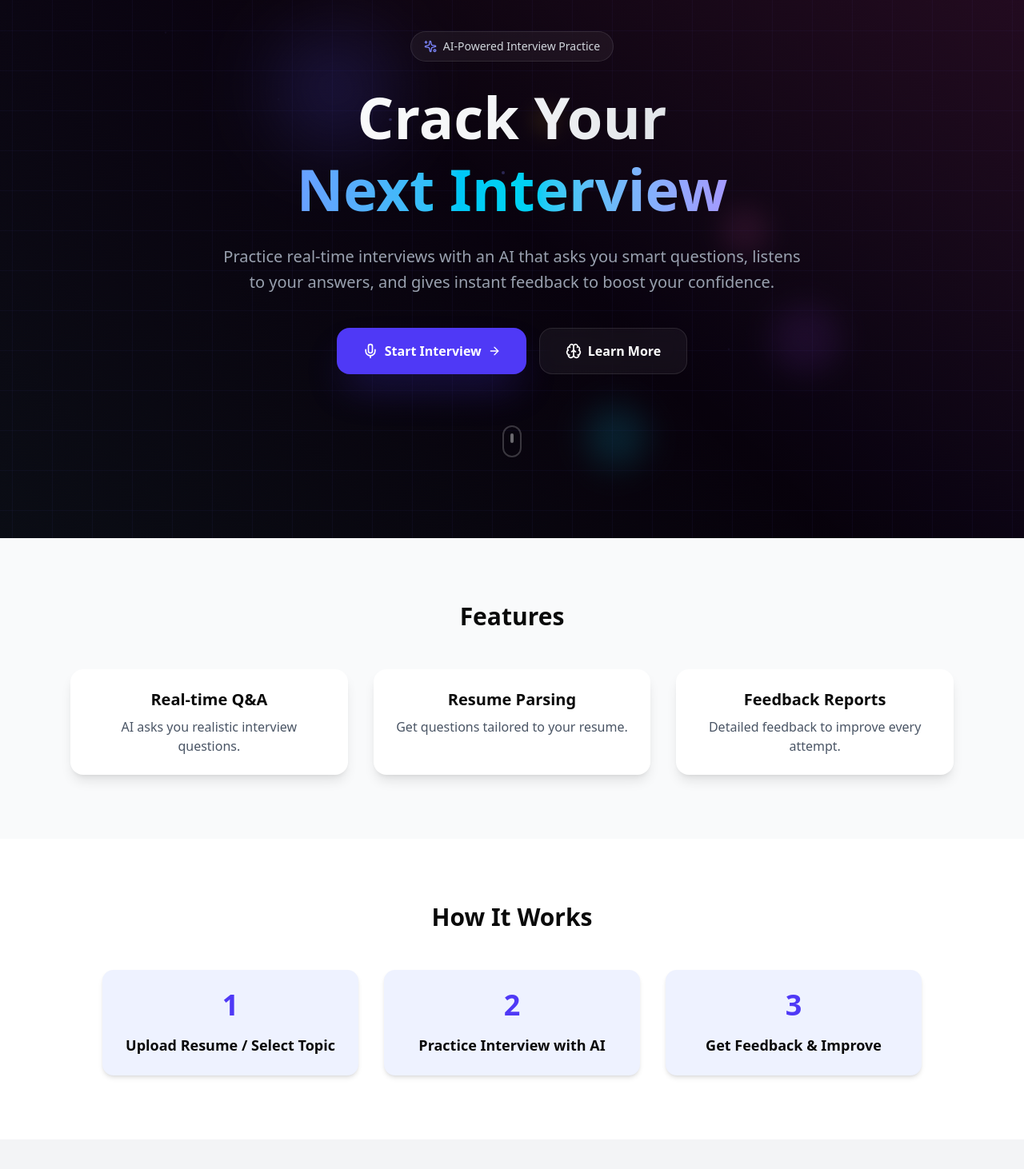
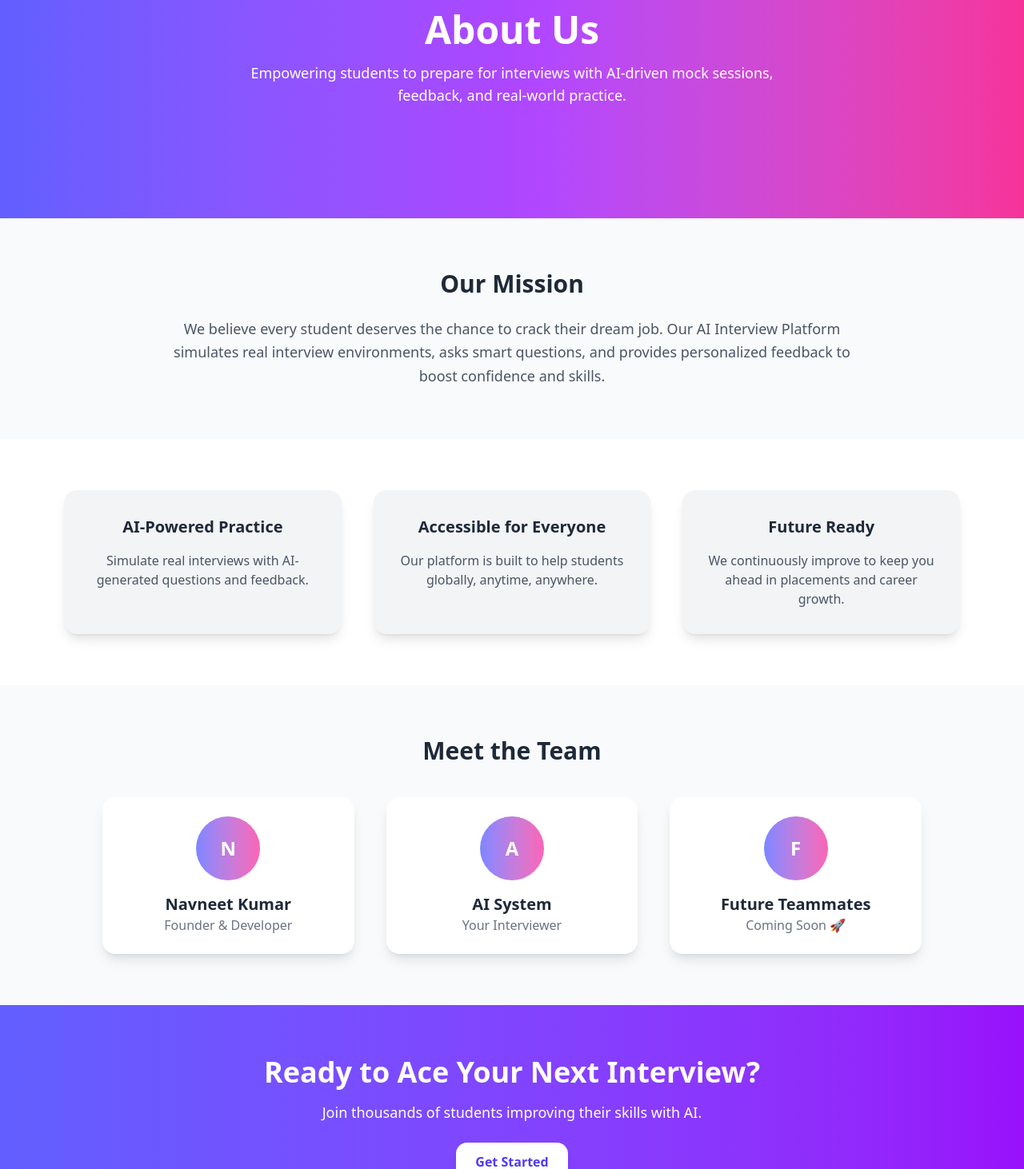
Before and after one commit to getNavneet/hirevo, a React (Vite) app: page /about in a window 1280 px wide. Shown: the part 127-1589 px from the top of the page at 80% size. Built offline with nearby package versions, Linux system fonts and the light colour scheme.

Commit message:
setup routes

```diff
--- a/src/App.jsx
+++ b/src/App.jsx
@@ -1,12 +1,9 @@
-import LandingPage from './pages/LandingPage';
-import Hero from './components/Hero/Hero';
-import Header from './components/Header/Header';
+import React from 'react';
+
 function App() {
   return (
     <div>
-      <LandingPage/>
-      {/* <Header/>
-      <Hero/> */}
+
     </div>
   );
 }
--- a/src/Layout.jsx
+++ b/src/Layout.jsx
@@ -1,5 +1,4 @@
-import React from 'react'
-import Header from './components/Header/Headersimple'
+import Header from './components/Header/Header'
 import Footer from './components/Footer/Footer'
 import { Outlet } from 'react-router-dom'
 
--- a/src/components/Header/Headersimple.jsx
+++ b/src/components/Header/Headersimple.jsx
@@ -0,0 +1,25 @@
+
+  function Header() {
+    return (
+      <header className="border-b bg-white shadow-sm">
+        <div className="max-w-6xl mx-auto px-4 py-6">
+          <div className="flex items-center justify-between">
+            <h1 className="text-3xl font-bold text-blue-600">Hirevo</h1>
+            <nav className="hidden md:flex items-center gap-6">
+              <a href="#" className="text-gray-600 hover:text-gray-900 transition-colors">
+                Practice
+              </a>
+              <a href="#" className="text-gray-600 hover:text-gray-900 transition-colors">
+                Progress
+              </a>
+              <a href="#" className="text-gray-600 hover:text-gray-900 transition-colors">
+                Help
+              </a>
+            </nav>
+          </div>
+        </div>
+      </header>
+    );
+  }
+
+  export default Header;
--- a/src/main.jsx
+++ b/src/main.jsx
@@ -1,14 +1,33 @@
-import { StrictMode } from 'react'
-import { createRoot } from 'react-dom/client'
-import { BrowserRouter } from 'react-router-dom';
+import { StrictMode } from "react";
+import { createRoot } from "react-dom/client";
+import {
+  Route,
+  RouterProvider,
+  createBrowserRouter,
+  createRoutesFromElements,
+} from "react-router-dom";
+import "./index.css";
+import Layout from "./Layout.jsx";
+import LandingPage from "./pages/LandingPage";
+import GetStatredPage from "./pages/GetStartedPage";
+import AboutPage from "./pages/AboutPage";
+import FeaturesPage from "./pages/FeaturesPage";
 
-import './index.css'
-import App from './App.jsx'
 
-createRoot(document.getElementById('root')).render(
+const router = createBrowserRouter(
+  createRoutesFromElements(
+    <Route path="/" element={<Layout />}>
+      <Route path="" element={<LandingPage />} />
+      <Route path="about" element={<AboutPage />} />
+      <Route path="getStarted" element={<GetStatredPage />} />
+      <Route path="features" element={<FeaturesPage />} />
+
+    </Route>
+  )
+);
+
+createRoot(document.getElementById("root")).render(
   <StrictMode>
-    <BrowserRouter>
-    <App />
-      </BrowserRouter>
+    <RouterProvider router={router} />
   </StrictMode>
-)
+);
--- /dev/null
+++ b/src/pages/AboutPage.jsx
@@ -0,0 +1,113 @@
+import { motion } from "framer-motion";
+
+function AboutPage() {
+  return (
+    <div className="bg-gray-50 text-gray-800">
+      {/* Hero Section */}
+      <section className="relative flex items-center justify-center h-[50vh] bg-gradient-to-r from-indigo-500 via-purple-500 to-pink-500 text-white">
+        <motion.div
+          initial={{ opacity: 0, y: 50 }}
+          animate={{ opacity: 1, y: 0 }}
+          transition={{ duration: 0.8 }}
+          className="text-center px-6"
+        >
+          <h1 className="text-5xl font-bold mb-4">About Us</h1>
+          <p className="text-lg max-w-2xl mx-auto">
+            Empowering students to prepare for interviews with AI-driven mock sessions, feedback, and real-world practice.
+          </p>
+        </motion.div>
+      </section>
+
+      {/* Mission Section */}
+      <section className="py-16 px-6 md:px-20">
+        <motion.div
+          initial={{ opacity: 0, x: -50 }}
+          whileInView={{ opacity: 1, x: 0 }}
+          transition={{ duration: 0.8 }}
+          className="max-w-4xl mx-auto text-center"
+        >
+          <h2 className="text-3xl font-bold mb-6">Our Mission</h2>
+          <p className="text-lg text-gray-600 leading-relaxed">
+            We believe every student deserves the chance to crack their dream job. Our AI Interview Platform simulates real interview environments, asks smart questions, and provides personalized feedback to boost confidence and skills.
+          </p>
+        </motion.div>
+      </section>
+
+      {/* Values Section */}
+      <section className="py-16 px-6 md:px-20 bg-white">
+        <div className="grid md:grid-cols-3 gap-10 max-w-6xl mx-auto">
+          {[
+            {
+              title: "AI-Powered Practice",
+              desc: "Simulate real interviews with AI-generated questions and feedback."
+            },
+            {
+              title: "Accessible for Everyone",
+              desc: "Our platform is built to help students globally, anytime, anywhere."
+            },
+            {
+              title: "Future Ready",
+              desc: "We continuously improve to keep you ahead in placements and career growth."
+            }
+          ].map((item, index) => (
+            <motion.div
+              key={index}
+              initial={{ opacity: 0, y: 50 }}
+              whileInView={{ opacity: 1, y: 0 }}
+              transition={{ duration: 0.6, delay: index * 0.2 }}
+              className="bg-gray-100 rounded-2xl shadow-lg p-8 text-center"
+            >
+              <h3 className="text-xl font-semibold mb-4">{item.title}</h3>
+              <p className="text-gray-600">{item.desc}</p>
+            </motion.div>
+          ))}
+        </div>
+      </section>
+
+      {/* Team Section */}
+      <section className="py-16 px-6 md:px-20">
+        <div className="max-w-5xl mx-auto text-center">
+          <h2 className="text-3xl font-bold mb-10">Meet the Team</h2>
+          <div className="grid sm:grid-cols-2 md:grid-cols-3 gap-10">
+            {[
+              { name: "Navneet Kumar", role: "Founder & Developer" },
+              { name: "AI System", role: "Your Interviewer" },
+              { name: "Future Teammates", role: "Coming Soon 🚀" }
+            ].map((member, index) => (
+              <motion.div
+                key={index}
+                initial={{ opacity: 0, scale: 0.9 }}
+                whileInView={{ opacity: 1, scale: 1 }}
+                transition={{ duration: 0.6 }}
+                className="bg-white shadow-lg rounded-2xl p-6"
+              >
+                <div className="w-20 h-20 mx-auto mb-4 rounded-full bg-gradient-to-r from-indigo-400 to-pink-400 flex items-center justify-center text-white text-2xl font-bold">
+                  {member.name[0]}
+                </div>
+                <h3 className="text-xl font-semibold">{member.name}</h3>
+                <p className="text-gray-500">{member.role}</p>
+              </motion.div>
+            ))}
+          </div>
+        </div>
+      </section>
+
+      {/* Call To Action */}
+      <section className="py-16 bg-gradient-to-r from-indigo-500 to-purple-600 text-white text-center">
+        <motion.div
+          initial={{ opacity: 0, y: 50 }}
+          whileInView={{ opacity: 1, y: 0 }}
+          transition={{ duration: 0.8 }}
+        >
+          <h2 className="text-4xl font-bold mb-4">Ready to Ace Your Next Interview?</h2>
+          <p className="text-lg mb-6">Join thousands of students improving their skills with AI.</p>
+          <button className="px-6 py-3 bg-white text-indigo-600 font-semibold rounded-xl shadow-lg hover:bg-gray-100 transition">
+            Get Started
+          </button>
+        </motion.div>
+      </section>
+    </div>
+  );
+}
+
+export default AboutPage;
--- /dev/null
+++ b/src/pages/FeaturesPage.jsx
@@ -0,0 +1,72 @@
+import { motion } from "framer-motion";
+import { CheckCircle, Upload, Mic, FileText } from "lucide-react";
+
+function FeaturesPage() {
+  const steps = [
+    {
+      icon: <Upload className="w-10 h-10 text-blue-500" />,
+      title: "Upload Resume",
+      description: "Easily upload your resume or choose a topic to start practicing right away.",
+    },
+    {
+      icon: <Mic className="w-10 h-10 text-green-500" />,
+      title: "Practice Interview",
+      description: "AI interviewer asks you real-world questions and listens to your answers.",
+    },
+    {
+      icon: <FileText className="w-10 h-10 text-purple-500" />,
+      title: "Get Feedback",
+      description: "Receive instant insights, strengths, and improvement tips tailored for you.",
+    },
+  ];
+
+  return (
+    <div className="min-h-screen bg-gradient-to-b from-white to-gray-50 py-16 px-6 md:px-20">
+      <motion.div
+        initial={{ opacity: 0, y: 40 }}
+        animate={{ opacity: 1, y: 0 }}
+        transition={{ duration: 0.6 }}
+        className="text-center max-w-3xl mx-auto mb-16"
+      >
+        <h2 className="text-4xl font-bold mb-4 text-gray-900">
+          How It <span className="text-blue-600">Works</span>
+        </h2>
+        <p className="text-lg text-gray-600">
+          Just three simple steps to improve your interview skills with AI assistance.
+        </p>
+      </motion.div>
+
+      <div className="grid md:grid-cols-3 gap-12 max-w-6xl mx-auto">
+        {steps.map((step, i) => (
+          <motion.div
+            key={i}
+            initial={{ opacity: 0, y: 40 }}
+            animate={{ opacity: 1, y: 0 }}
+            transition={{ duration: 0.6, delay: i * 0.2 }}
+            className="bg-white shadow-lg rounded-2xl p-8 flex flex-col items-center text-center hover:shadow-xl transition"
+          >
+            <div className="mb-6">{step.icon}</div>
+            <h3 className="text-2xl font-semibold mb-3 text-gray-800">
+              {step.title}
+            </h3>
+            <p className="text-gray-600">{step.description}</p>
+          </motion.div>
+        ))}
+      </div>
+
+      <motion.div
+        initial={{ opacity: 0 }}
+        animate={{ opacity: 1 }}
+        transition={{ delay: 1.2 }}
+        className="mt-16 flex justify-center"
+      >
+        <button className="px-6 py-3 bg-blue-600 text-white font-semibold rounded-xl shadow hover:bg-blue-700 transition flex items-center gap-2">
+          Get Started
+          <CheckCircle className="w-5 h-5" />
+        </button>
+      </motion.div>
+    </div>
+  );
+}
+
+export default FeaturesPage;
--- a/src/pages/Home.jsx
+++ b/src/pages/GetStartedPage.jsx
@@ -1,11 +1,9 @@
-import { useInterviewStore } from "./store/interview.store"
-import CategoryCard from "./components/CategoryCard"
-import SubcategorySelector from "./components/SubcategorySelector"
-import LevelSelector from "./components/LevelSelector"
-import ResumeUploader from "./components/ResumeUploader"
-import InterviewRoom from "./components/InterviewRoom"
-import Header from "../components/Header/Headersimple"
-import Footer from "../components/Footer/Footer"
+import { useInterviewStore } from "../store/interview.store"
+import CategoryCard from "../components/CategoryCard"
+import SubcategorySelector from "../components/SubcategorySelector"
+import LevelSelector from "../components/LevelSelector"
+import ResumeUploader from "../components/ResumeUploader"
+import InterviewRoom from "../components/InterviewRoom"
 
 const categories = [
   {
@@ -38,7 +36,7 @@ const categories = [
   },
 ]
 
-function App() {
+function GetStatredPage() {
   const {
     currentStep,
     selectedCategory,
@@ -98,8 +96,6 @@ function App() {
 
   return (
     <div className="min-h-screen bg-gray-50">
-      {/* Header */}
-      <Header/>
 
       {/* Main Content */}
       <main className="max-w-6xl mx-auto px-4 py-8">
@@ -139,10 +135,8 @@ function App() {
         )}
       </main>
 
-      {/* Footer */}
-     <Footer/>
     </div>
   )
 }
 
-export default App
+export default GetStatredPage;
--- a/src/pages/LandingPage.jsx
+++ b/src/pages/LandingPage.jsx
@@ -1,6 +1,3 @@
-import React from 'react';
-import Header from '../components/Header/Header';
-import Footer from '../components/Footer/Footer';
 import Hero from '../components/Hero/Hero';
 import Features from '../components/Features/Features';
 import HowItWorks from '../components/HowItWorks/HowItWorks';
@@ -9,13 +6,11 @@ import FAQ from '../components/FAQ/FAQ';
 function LandingPage() {
   return (
     <div>
-      <Header/>
       <Hero/>
       <Features/>
       <HowItWorks/>
       <Pricing/>
       <FAQ/>
-      <Footer/>
     </div>
   );
 }
```
